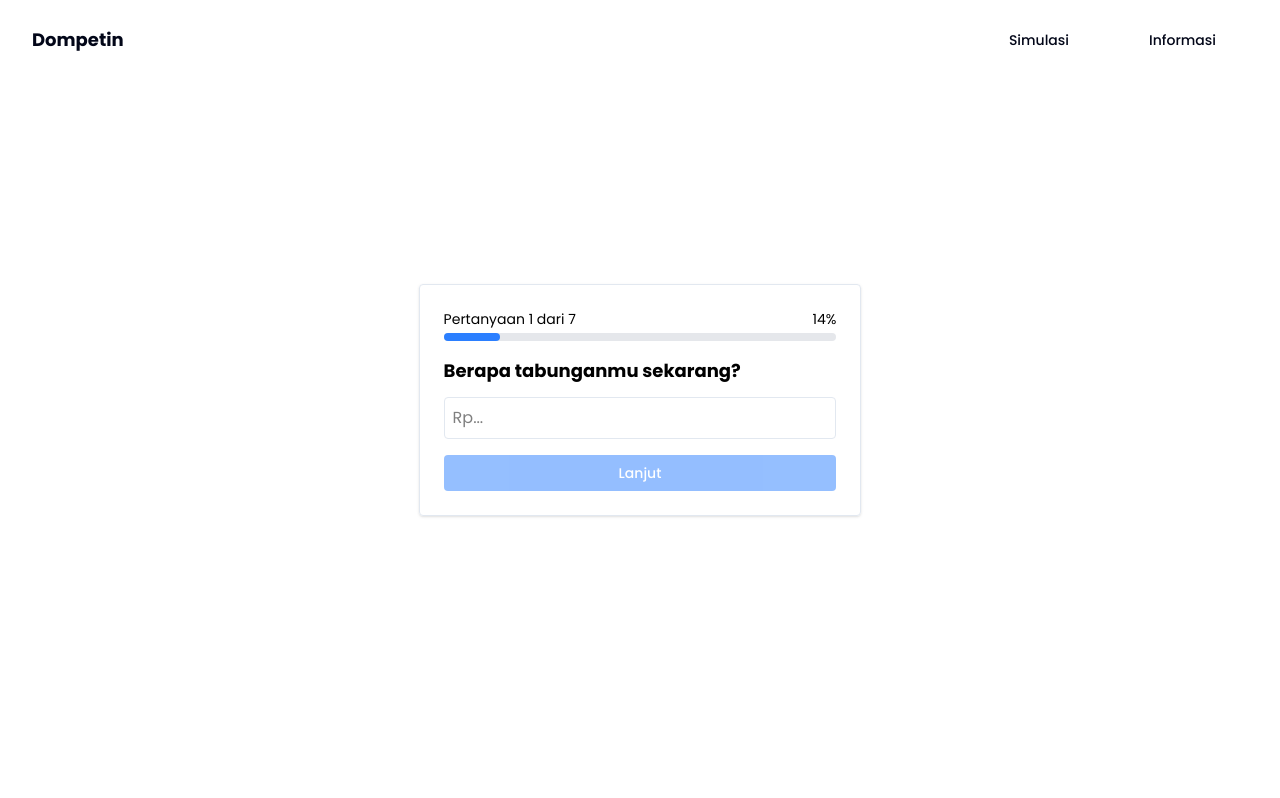
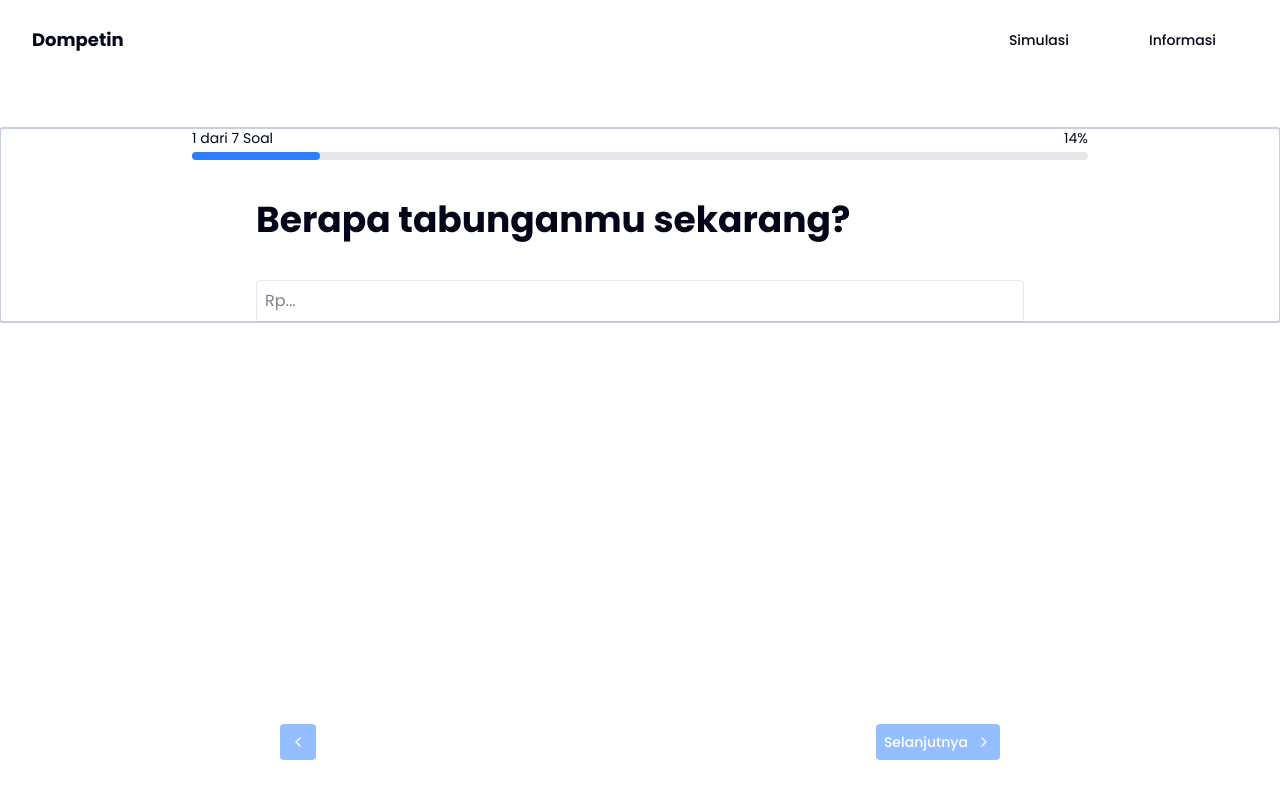
Before and after one commit to dompetin/website, a Next.js app: page /survey in a window 1280 px wide. Built offline with nearby package versions, Linux system fonts and the light colour scheme.

Commit message:
fix: survey logic and other things

```diff
--- a/app/survey/components/progress.tsx
+++ b/app/survey/components/progress.tsx
@@ -7,10 +7,10 @@ export function QuizProgress() {
   const progress = ((current + 1) / total) * 100;
 
   return (
-    <div className="mb-4">
+    <div className="mb-10 min-w-4xl">
       <div className="flex justify-between text-sm mb-1">
         <span>
-          Pertanyaan {current + 1} dari {total}
+          {current + 1} dari {total} Soal
         </span>
         <span>{progress.toFixed(0)}%</span>
       </div>
--- a/app/survey/components/quiz.tsx
+++ b/app/survey/components/quiz.tsx
@@ -1,62 +1,176 @@
 "use client";
 
+import React, { useEffect, useRef } from "react";
 import { Button } from "@/components/ui/button";
 import { questions } from "../constants/questions";
 import { useQuizStore } from "../store/quiz-store";
 import { QuizProgress } from "./progress";
 import { ResultScreen } from "./result-screen";
+import { ToggleButton } from "./toggle-button";
 
 export function Quiz() {
-  const { current, total, answers, setAnswer, next } = useQuizStore();
+  const { current, total, answers, setAnswer, onPrevious, onNext } =
+    useQuizStore();
   const question = questions[current];
   const rawAnswer = answers[question?.id] ?? "";
   const trimmedAnswer =
     typeof rawAnswer === "string" ? rawAnswer.trim() : String(rawAnswer).trim();
+
   const canProceed =
-    question?.type === "choice" ? Boolean(rawAnswer) : trimmedAnswer.length > 0;
+    question?.type === "choice" ? rawAnswer !== "" : trimmedAnswer.length > 0;
+  const canGoBack = current > 0;
+
+  const containerRef = useRef<HTMLDivElement | null>(null);
+  useEffect(() => {
+    const el = containerRef.current;
+    if (el) {
+      window.requestAnimationFrame(() => el.focus());
+    }
+  }, [current]);
 
   if (current >= total) {
     return <ResultScreen />;
   }
 
+  const parseNumericKey = (e: React.KeyboardEvent) => {
+    if (/^[1-9]$/.test(e.key)) {
+      return Number(e.key);
+    }
+    if (typeof e.code === "string" && e.code.startsWith("Numpad")) {
+      const suffix = e.code.replace("Numpad", "");
+      if (/^[1-9]$/.test(suffix)) {
+        return Number(suffix);
+      }
+    }
+    return null;
+  };
+
+  const handleKeyDown = (e: React.KeyboardEvent<HTMLDivElement>) => {
+    if (!question) return;
+
+    if (e.key === "Enter") {
+      if (canProceed) {
+        e.preventDefault();
+        onNext();
+      }
+      return;
+    }
+
+    if (e.key === "ArrowRight") {
+      if (canProceed) {
+        e.preventDefault();
+        onNext();
+      }
+      return;
+    }
+    if (e.key === "ArrowLeft") {
+      if (canGoBack) {
+        e.preventDefault();
+        onPrevious();
+      }
+      return;
+    }
+
+    const num = parseNumericKey(e);
+    if (question.type === "choice" && question.options && num !== null) {
+      const index = num - 1;
+      if (index >= 0 && index < question.options.length) {
+        e.preventDefault();
+        const selected = question.options[index];
+        if (selected) {
+          setAnswer(
+            question.id,
+            String(
+              typeof selected.score === "number"
+                ? selected.score
+                : selected.text,
+            ),
+          );
+        }
+      }
+    }
+  };
+
   return (
-    <div className="p-6 max-w-md mx-auto border rounded shadow">
+    <div
+      className="flex items-center justify-start flex-col mt-32"
+      tabIndex={0}
+      ref={containerRef}
+      onKeyDown={handleKeyDown}
+      role="region"
+      aria-label={`Pertanyaan ${current + 1} dari ${total}`}
+    >
       <QuizProgress />
 
-      <h2 className="font-bold text-lg mb-3">{question.text}</h2>
+      <div className="max-w-3xl w-full">
+        <h2 className="font-bold text-2xl lg:text-4xl mb-10 text-left w-full">
+          {question.text}
+        </h2>
 
         {question.type === "choice" ? (
-        <div className="space-y-2">
-          {question.options?.map((opt) => (
+          <div className="space-y-2" role="list" aria-label="Pilihan jawaban">
+            {question.options?.map((opt, idx) => {
+              const ans = answers[question.id];
+              const isSelected =
+                typeof ans === "number" ? ans === opt.score : ans === opt.text;
+              return (
                 <Button
                   key={opt.text}
-              onClick={() => setAnswer(question.id, opt.text)}
-              className={`block w-full p-2 border rounded ${
-                answers[question.id] === opt.text ? "bg-blue-300" : ""
+                  onClick={() =>
+                    setAnswer(
+                      question.id,
+                      String(
+                        typeof opt.score === "number" ? opt.score : opt.text,
+                      ),
+                    )
+                  }
+                  aria-pressed={isSelected}
+                  role="listitem"
+                  className={`w-full p-2 border rounded text-left flex items-center justify-start gap-x-3 ${
+                    isSelected ? "bg-blue-300" : ""
                   }`}
                 >
-              {opt.text}
+                  <span className="font-bold mr-2 w-6 text-center">
+                    {idx + 1}.
+                  </span>
+                  <span className="flex-1">{opt.text}</span>
                 </Button>
-          ))}
+              );
+            })}
+            <p className="text-sm text-muted-foreground mt-2">
+              Tekan angka 1-{Math.min(9, question.options?.length ?? 1)} untuk
+              memilih jawaban cepat.
+            </p>
           </div>
         ) : (
           <input
             type="text"
             value={answers[question.id] || ""}
             onChange={(e) => setAnswer(question.id, e.target.value)}
+            onKeyDown={(e) => {
+              // keep enter handling local to the input as well
+              if (e.key === "Enter" && trimmedAnswer.length > 0) {
+                e.preventDefault();
+                onNext();
+              }
+            }}
             className="border rounded p-2 w-full"
             placeholder={question.placeholder || "Ketik jawaban..."}
+            aria-label="Jawaban"
           />
         )}
+      </div>
 
-      <Button
-        className="mt-4 w-full p-2 bg-blue-500 text-white rounded"
-        onClick={next}
-        disabled={!canProceed}
-        aria-disabled={!canProceed}
-      >
-        {current === total - 1 ? "Lihat Hasil" : "Lanjut"}
-      </Button>
+      <div>
+        <ToggleButton
+          onPrevious={onPrevious}
+          onNext={onNext}
+          canGoBack={canGoBack}
+          canProceed={canProceed}
+          current={current}
+          total={total}
+        />
+      </div>
     </div>
   );
 }
--- a/app/survey/components/result-screen.tsx
+++ b/app/survey/components/result-screen.tsx
@@ -2,14 +2,61 @@ import { Button } from "@/components/ui/button";
 
 import { useQuizStore } from "../store/quiz-store";
 import { resultDescriptions } from "../constants/results";
+import Container from "@/components/container";
+
+const riskLevel: Record<number, string> = {
+  1: "Beginner",
+  2: "Novice",
+  3: "Intermediate",
+  4: "Advanced",
+  5: "Expert",
+  6: "Master",
+  7: "Grandmaster",
+  8: "Legend",
+  9: "Mythic",
+  10: "God Tier",
+};
+
+function getLevel(point: number) {
+  return riskLevel[point] ?? "Unknown";
+}
 
 export function ResultScreen() {
-  const { getResult, reset } = useQuizStore();
+  const { getResult, getNumericResult, reset } = useQuizStore();
   const category = getResult();
+  const numeric = getNumericResult();
   const result = resultDescriptions[category];
 
   return (
-    <div className="p-6 max-w-md mx-auto text-center border rounded-lg shadow-md">
+    <main>
+      <section className="min-h-[500px] flex items-center justify-center flex-col text-center">
+        <h1 className="mt-48">
+          Kamu adalah...
+          <br />
+          Investor {result.title}
+        </h1>
+        <p className="text-gray-700 mt-2">{result.description}</p>
+      </section>
+      <Container className="flex flex-col items-center justify-center">
+        <h2 className="text-2xl lg:text-4xl font-bold mb-10">
+          Portfolio yang Cocok untukmu
+        </h2>
+        <p>Level resiko: {getLevel(numeric)}</p>
+      </Container>
+      <Container>
+        <h2 className="text-2xl lg:text-4xl font-bold mb-10">
+          Yuk pelajari aset berikut!
+        </h2>
+        <ul className="text-gray-700 grid grid-cols-3 gap-4 *:min-h-64 *:justify-center *:items-center *:flex">
+          {result.recommendations.map((item) => (
+            <li key={item} className="bg-purple-400">
+              {item}
+            </li>
+          ))}
+        </ul>
+      </Container>
+
+      {/*<div className="p-6 max-w-md mx-auto text-center border rounded-lg shadow-md">
         <h1 className="text-2xl font-bold mb-4">Hasil Survey Kamu</h1>
 
         <div className="p-4 bg-blue-50 rounded-lg mb-4">
@@ -17,7 +64,10 @@ export function ResultScreen() {
           <h2 className="text-xl font-semibold text-blue-600 mb-3">
             {result.title}
           </h2>
-        <p className="text-gray-700">{result.description}</p>
+          <p className="text-gray-700">
+            Skor (1-10): <span className="font-semibold">{numeric}</span>
+          </p>
+          <p className="text-gray-700 mt-2">{result.description}</p>
         </div>
 
         <div className="text-left p-4 bg-gray-50 rounded-lg">
@@ -37,6 +87,7 @@ export function ResultScreen() {
         >
           Ulangi Survey
         </Button>
-    </div>
+      </div>*/}
+    </main>
   );
 }
--- /dev/null
+++ b/app/survey/components/toggle-button.tsx
@@ -0,0 +1,59 @@
+"use client";
+
+import React from "react";
+import { Button } from "@/components/ui/button";
+import { ChevronLeftIcon, ChevronRightIcon } from "lucide-react";
+
+type ToggleButtonProps = {
+  onPrevious: () => void;
+  onNext: () => void;
+  canGoBack: boolean;
+  canProceed: boolean;
+  current: number;
+  total: number;
+};
+
+export function ToggleButton({
+  onPrevious,
+  onNext,
+  canGoBack,
+  canProceed,
+  current,
+  total,
+}: ToggleButtonProps) {
+  return (
+    <>
+      <Button
+        size="icon"
+        className="mt-4 p-2 bg-blue-500 text-white rounded mb-0 absolute bottom-10 left-70"
+        onClick={onPrevious}
+        disabled={!canGoBack}
+        aria-disabled={!canGoBack}
+        aria-label="Previous question"
+        title="Sebelumnya"
+      >
+        <ChevronLeftIcon />
+      </Button>
+
+      <Button
+        className="mt-4 p-2 bg-blue-500 text-white rounded mb-0 absolute bottom-10 right-70"
+        onClick={onNext}
+        disabled={!canProceed}
+        aria-disabled={!canProceed}
+        aria-label={current === total - 1 ? "Lihat hasil" : "Selanjutnya"}
+        title={current === total - 1 ? "Lihat Hasil" : "Selanjutnya"}
+      >
+        {current === total - 1 ? (
+          <span className="flex items-center">
+            Lihat Hasil <ChevronRightIcon />
+          </span>
+        ) : (
+          <span className="flex items-center gap-x-2">
+            Selanjutnya
+            <ChevronRightIcon />
+          </span>
+        )}
+      </Button>
+    </>
+  );
+}
--- a/app/survey/constants/results.ts
+++ b/app/survey/constants/results.ts
@@ -8,7 +8,7 @@ export interface ResultDescriptionsMap {
 
 export const resultDescriptions: ResultDescriptionsMap = {
   Conservative: {
-    title: "Tipe Aman",
+    title: "Aman",
     description:
       "Kamu lebih suka menjaga kestabilan dan keamanan finansial. Pilihanmu cenderung konservatif dan minim risiko.",
     recommendations: [
@@ -18,13 +18,13 @@ export const resultDescriptions: ResultDescriptionsMap = {
     ],
   },
   Balanced: {
-    title: "Tipe Seimbang",
+    title: "Seimbang",
     description:
       "Kamu punya keseimbangan antara keamanan dan potensi keuntungan. Tahu kapan harus ambil risiko.",
     recommendations: ["Reksa Dana Campuran", "Saham Blue Chip", "Properti"],
   },
   Aggressive: {
-    title: "Tipe Agresif",
+    title: "Agresif",
     description:
       "Kamu berani ambil risiko demi hasil lebih tinggi. Cocok untuk investasi jangka panjang dengan potensi besar.",
     recommendations: [
--- a/app/survey/page.tsx
+++ b/app/survey/page.tsx
@@ -1,9 +1,5 @@
 import { Quiz } from "./components/quiz";
 
 export default function SurveyPage() {
-  return (
-    <div className="min-h-screen text-black flex flex-col items-center justify-center">
-      <Quiz />
-    </div>
-  );
+  return <Quiz />;
 }
--- a/app/survey/store/quiz-store.ts
+++ b/app/survey/store/quiz-store.ts
@@ -3,38 +3,70 @@ import { questions } from "../constants/questions";
 
 type QuizState = {
   current: number;
-  answers: Record<number, string>;
+  answers: Record<number, number | string>;
   total: number;
   setAnswer: (id: number, answer: string) => void;
-  next: () => void;
+  onPrevious: () => void;
+  onNext: () => void;
   reset: () => void;
   getResult: () => string;
+  getNumericResult: () => number;
 };
 
 export const useQuizStore = create<QuizState>((set, get) => ({
   current: 0,
   answers: {},
   total: questions.length,
-  setAnswer: (id, answer) =>
-    set((s) => ({
-      answers: { ...s.answers, [id]: answer },
-    })),
-  next: () => set((s) => ({ current: Math.min(s.current + 1, s.total) })),
-  reset: () => set({ current: 0, answers: {} }),
-  getResult: () => {
-    const counts: Record<string, number> = {};
 
-    for (const q of questions) {
-      const answer = get().answers[q.id];
-      const option = q.options?.find((o) => o.text === answer);
-      if (option?.category) {
-        counts[option.category] = (counts[option.category] || 0) + 1;
+  setAnswer: (id, answer) => {
+    const q = questions.find((qq) => qq.id === id);
+    if (q && q.type === "choice" && q.options) {
+      const opt = q.options.find((o) => o.text === answer);
+      const score = typeof opt?.score === "number" ? opt!.score : null;
+      if (score !== null) {
+        set((s) => ({
+          answers: { ...s.answers, [id]: score },
+        }));
+        return;
       }
     }
 
-    const sorted = Object.entries(counts).sort((a, b) => b[1] - a[1]);
-    const topCategory = sorted[0]?.[0] || "Balanced"; // fallback default
+    set((s) => ({
+      answers: { ...s.answers, [id]: answer },
+    }));
+  },
 
-    return topCategory;
+  onPrevious: () => set((s) => ({ current: Math.max(s.current - 1, 0) })),
+  onNext: () => set((s) => ({ current: Math.min(s.current + 1, s.total) })),
+  reset: () => set({ current: 0, answers: {} }),
+
+  getNumericResult: () => {
+    const allAnswers = Object.values(get().answers);
+
+    const numericScores = allAnswers.filter(
+      (v): v is number => typeof v === "number",
+    );
+
+    const scorableCount = questions.filter((q) => q.type === "choice").length;
+
+    if (scorableCount === 0) {
+      return 5;
+    }
+
+    const sum = numericScores.reduce((a, b) => a + b, 0);
+
+    const maxPossible = scorableCount * 2;
+
+    const normalized = Math.round((sum / maxPossible) * 9) + 1;
+    const clamped = Math.min(10, Math.max(1, normalized));
+    return clamped;
+  },
+
+  getResult: () => {
+    const numeric = get().getNumericResult();
+
+    if (numeric >= 1 && numeric <= 3) return "Conservative";
+    if (numeric >= 4 && numeric <= 6) return "Balanced";
+    return "Aggressive";
   },
 }));
```
Also changed, not shown: app/survey/constants/questions.ts (+27 -8 lines). Lines whose indentation alone changed are shown as unchanged.
